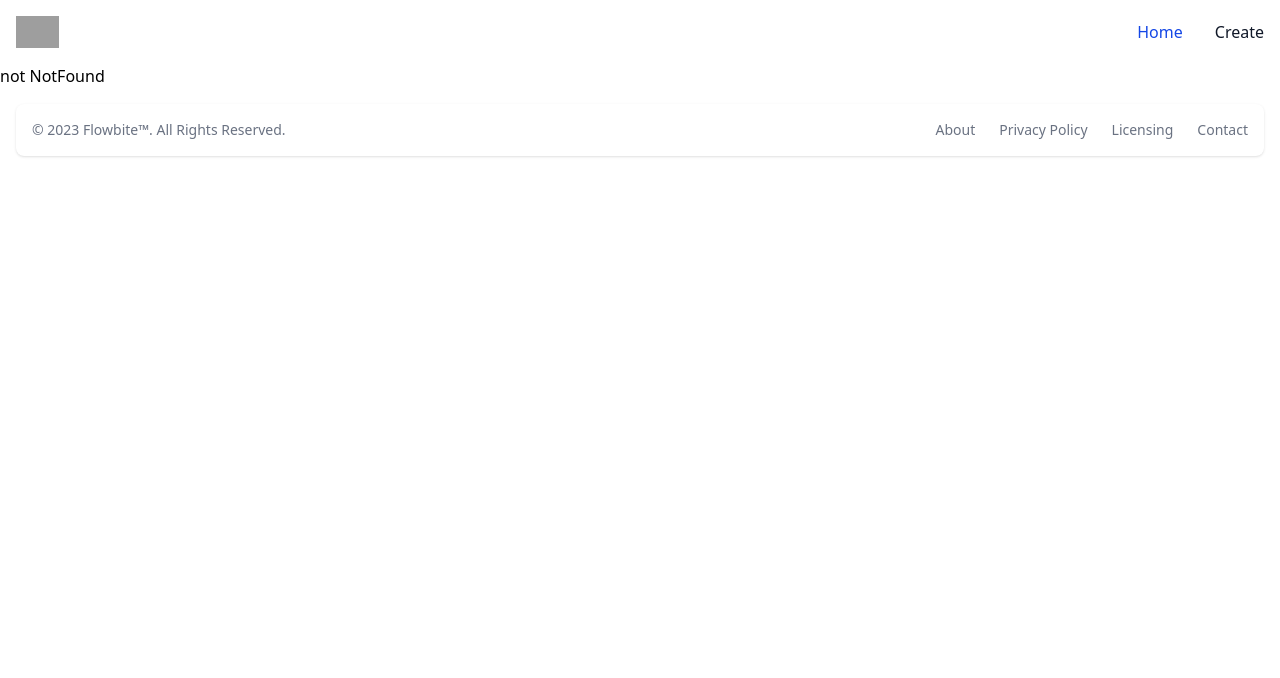
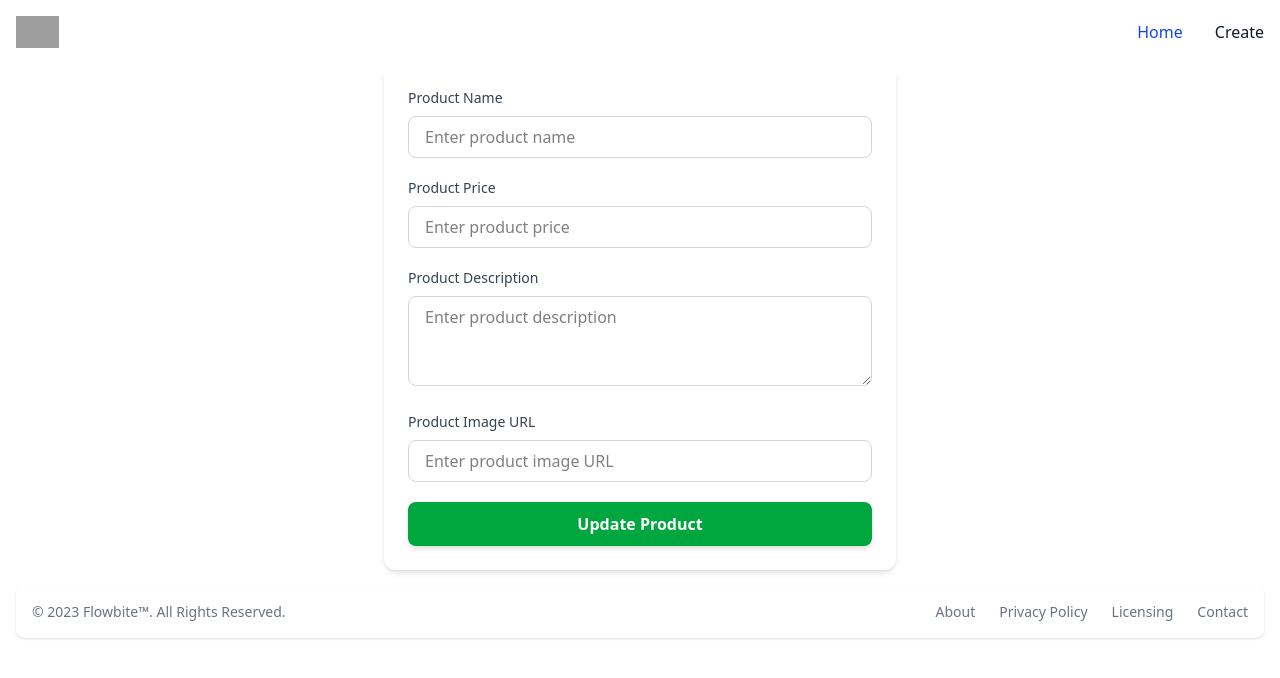
Before and after one commit to Rahinmon2903/CRUD, a React (Vite) app: page /Edit/1 in a window 1280 px wide. Shown: the top 678 px of the page. Built offline with nearby package versions, Linux system fonts and the light colour scheme; no server answers; grey boxes are pictures that could not be loaded.

Commit message:
edit completed

```diff
--- a/src/App.jsx
+++ b/src/App.jsx
@@ -1,4 +1,4 @@
-import React from 'react';
+import React, { useState } from 'react';
 import { BrowserRouter, Route, Routes } from 'react-router-dom';
 import Footer from "./Components/Footer"
 import NavBar from "./Components/NavBar"
@@ -8,6 +8,7 @@ import NotFound from './Pages/NotFound';
 import Edit from './Pages/Edit';
 
 const App = () => {
+  const [productId,setProductId] =useState(0);
   return (
     <div>
       <BrowserRouter>
@@ -15,10 +16,10 @@ const App = () => {
         <NavBar/>
       </div>
       <Routes>
-        <Route path="/" element={<Home/>}></Route>
+      <Route path="/" element={<Home setProductId={setProductId}/>}></Route>
          <Route path="/Create" element={<Create/>}></Route>
           <Route path="*" element={<NotFound/>}></Route>
-           <Route path="/Edit" element={<Edit/>}></Route>
+           <Route path="/Edit/:id" element={<Edit productId={productId}/>}></Route>
 
       </Routes>
       <div>
--- a/src/Pages/Edit.jsx
+++ b/src/Pages/Edit.jsx
@@ -1,12 +1,152 @@
-import React from 'react';
+import axios from 'axios';
+import React, { useEffect, useState } from 'react';
+import { useNavigate } from 'react-router-dom';
 
-const Edit = () => {
-    return (
+const Edit = ({ productId }) => {
+  const [store, setStore] = useState({
+    productname: "",
+    productprice: "",
+    productdesc: "",
+    productimage: "",
+  });
+
+  const navigate = useNavigate();
+
+  // fetch product when component mounts
+  useEffect(() => {
+    const fetchData = async () => {
+      try {
+        const response = await axios.get(
+          `https://6904bea06b8dabde4964f28c.mockapi.io/products/${productId}`
+        );
+        setStore(response.data);
+      } catch (error) {
+        console.log("Error fetching product:", error);
+      }
+    };
+    fetchData();
+  }, [productId]);
+
+  const handleChange = (e) => {
+    const { name, value } = e.target;
+    setStore((prev) => ({
+      ...prev,
+      [name]: value,
+    }));
+  };
+
+  const handleSubmit = async (e) => {
+    e.preventDefault();
+    try {
+      await axios.put(
+        `https://6904bea06b8dabde4964f28c.mockapi.io/products/${productId}`,
+        store
+      );
+      navigate("/"); // go back to list after update
+    } catch (error) {
+      console.log("Error updating product:", error);
+    }
+  };
+
+  return (
+    <div>
+      <form
+        onSubmit={handleSubmit}
+        className="max-w-lg mx-auto bg-white dark:bg-gray-900 p-6 rounded-xl shadow-md space-y-5"
+      >
+        {/* Product Name */}
         <div>
-            <h1>Edit</h1>
+          <label
+            htmlFor="productname"
+            className="block mb-2 text-sm font-medium text-gray-700 dark:text-gray-200"
+          >
+            Product Name
+          </label>
+          <input
+            type="text"
+            onChange={handleChange}
+            name="productname"
+            id="productname"
+            value={store.productname}
+            placeholder="Enter product name"
+            className="w-full px-4 py-2 border border-gray-300 rounded-lg
+                       focus:ring-2 focus:ring-blue-500 focus:outline-none
+                       dark:bg-gray-800 dark:border-gray-600 dark:text-white"
+          />
+        </div>
 
+        {/* Product Price */}
+        <div>
+          <label
+            htmlFor="productprice"
+            className="block mb-2 text-sm font-medium text-gray-700 dark:text-gray-200"
+          >
+            Product Price
+          </label>
+          <input
+            type="text"
+            onChange={handleChange}
+            name="productprice"
+            id="productprice"
+            value={store.productprice}
+            placeholder="Enter product price"
+            className="w-full px-4 py-2 border border-gray-300 rounded-lg
+                       focus:ring-2 focus:ring-blue-500 focus:outline-none
+                       dark:bg-gray-800 dark:border-gray-600 dark:text-white"
+          />
         </div>
-    );
+
+        {/* Product Description */}
+        <div>
+          <label
+            htmlFor="productdesc"
+            className="block mb-2 text-sm font-medium text-gray-700 dark:text-gray-200"
+          >
+            Product Description
+          </label>
+          <textarea
+            name="productdesc"
+            onChange={handleChange}
+            id="productdesc"
+            value={store.productdesc}
+            placeholder="Enter product description"
+            rows="3"
+            className="w-full px-4 py-2 border border-gray-300 rounded-lg
+                       focus:ring-2 focus:ring-blue-500 focus:outline-none
+                       dark:bg-gray-800 dark:border-gray-600 dark:text-white"
+          />
+        </div>
+
+        {/* Product Image */}
+        <div>
+          <label
+            htmlFor="productimage"
+            className="block mb-2 text-sm font-medium text-gray-700 dark:text-gray-200"
+          >
+            Product Image URL
+          </label>
+          <input
+            type="text"
+            onChange={handleChange}
+            name="productimage"
+            id="productimage"
+            value={store.productimage}
+            placeholder="Enter product image URL"
+            className="w-full px-4 py-2 border border-gray-300 rounded-lg
+                       focus:ring-2 focus:ring-blue-500 focus:outline-none
+                       dark:bg-gray-800 dark:border-gray-600 dark:text-white"
+          />
+        </div>
+
+        <button
+          type="submit"
+          className="w-full bg-green-600 hover:bg-green-700 text-white font-semibold py-2.5 rounded-lg shadow-md transition"
+        >
+          Update Product
+        </button>
+      </form>
+    </div>
+  );
 };
 
 export default Edit;
--- a/src/Pages/Home.jsx
+++ b/src/Pages/Home.jsx
@@ -1,8 +1,11 @@
 import axios from "axios";
 import React, { useEffect, useState } from "react";
+import { useNavigate } from "react-router-dom";
 
-const Home = () => {
+const Home = ({setProductId}) => {
   const [data, setData] = useState([]);
+  const[delete1,setdelete1]=useState([]);
+   const navigate2=useNavigate();
 
   useEffect(() => {
     fetchdata();
@@ -17,6 +20,14 @@ const Home = () => {
       console.log(error);
     }
   };
+  const Edit =(id)=>{
+    setProductId(id);
+    navigate2(`/Edit/${id}`)
+
+  }
+  const Delete =async(id)=>{
+
+  }
   return (
     <>
       <div className="flex flex-wrap gap-10">
@@ -46,11 +57,13 @@ const Home = () => {
             {/* Action Buttons */}
             <div className="flex gap-3 mt-4">
               <button
+              onClick={()=>Edit(ele.id)}
                 className="px-4 py-2 text-sm font-medium text-white bg-blue-600 rounded-lg shadow hover:bg-blue-700 focus:outline-none focus:ring-2 focus:ring-blue-400"
               >
                 Edit
               </button>
               <button
+              onClick={()=>Delete(ele.id)}
                 className="px-4 py-2 text-sm font-medium text-white bg-red-600 rounded-lg shadow hover:bg-red-700 focus:outline-none focus:ring-2 focus:ring-red-400"
               >
                 Delete
```
